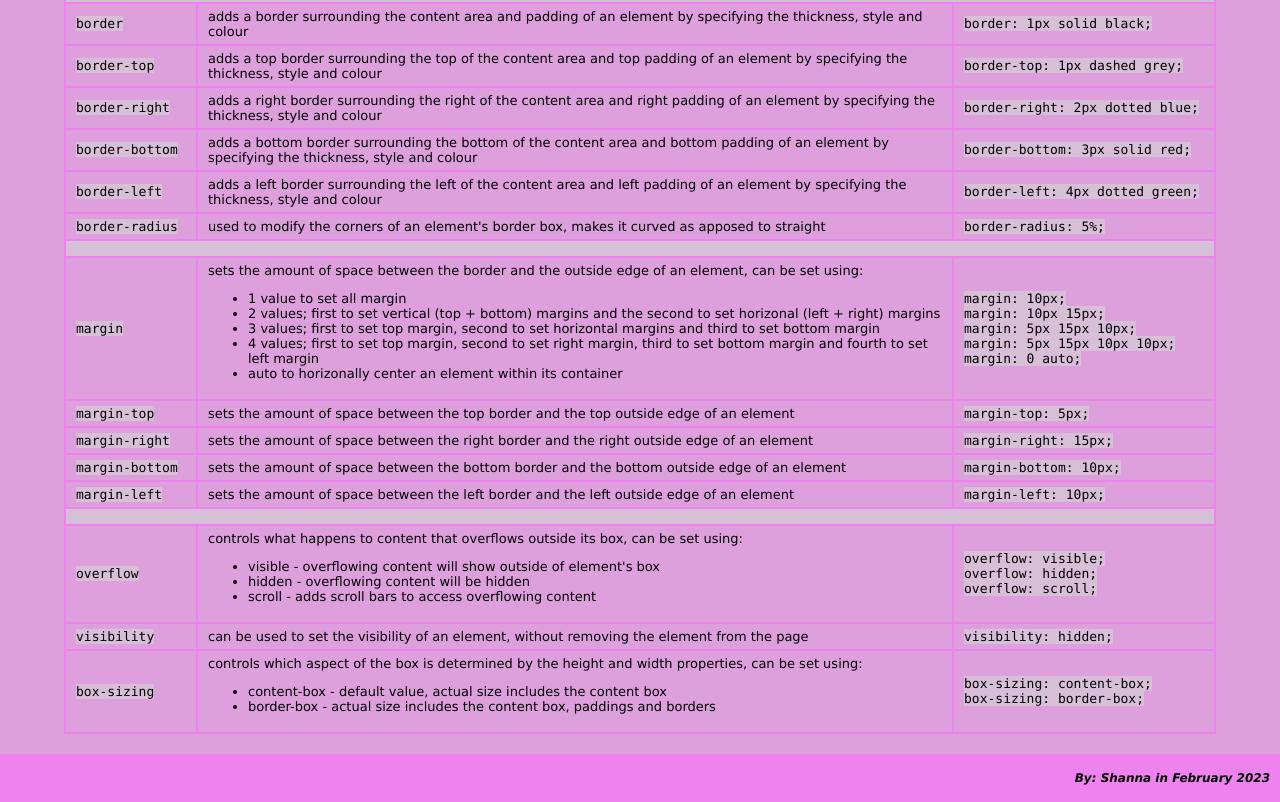
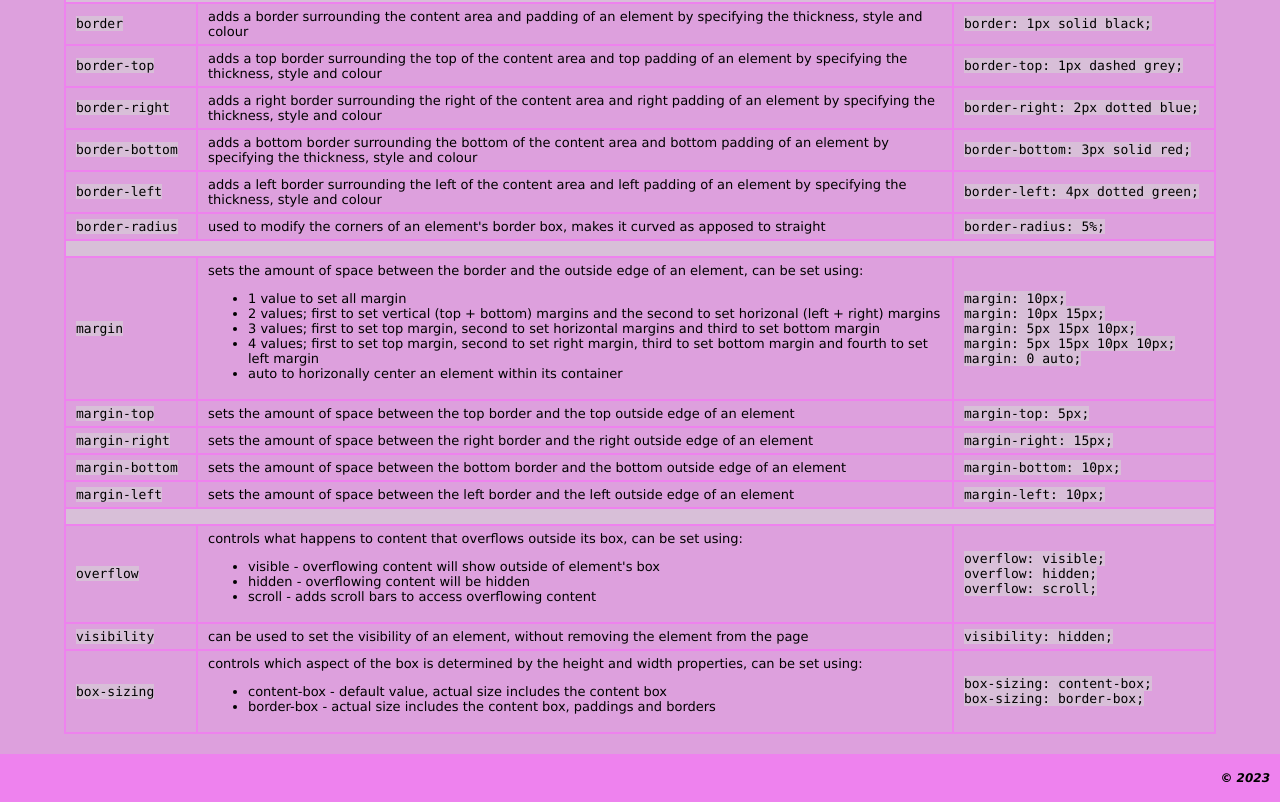
Before and after one commit to sm-fuller/sm-fuller.cheatsheet.io, a plain HTML site: page index.html in a window 1280 px wide. Shown: the part 590-1392 px from the top of the page. Drawn offline with Linux system fonts and the light colour scheme.

Commit message:
Updated footer

```diff
--- a/index.html
+++ b/index.html
@@ -198,7 +198,7 @@
       </table>
     </main>
     <footer>
-      <p>By: Shanna in February 2023</p>
+      <p>&copy; 2023</p>
     </footer>
   </body>
 </html>
```
